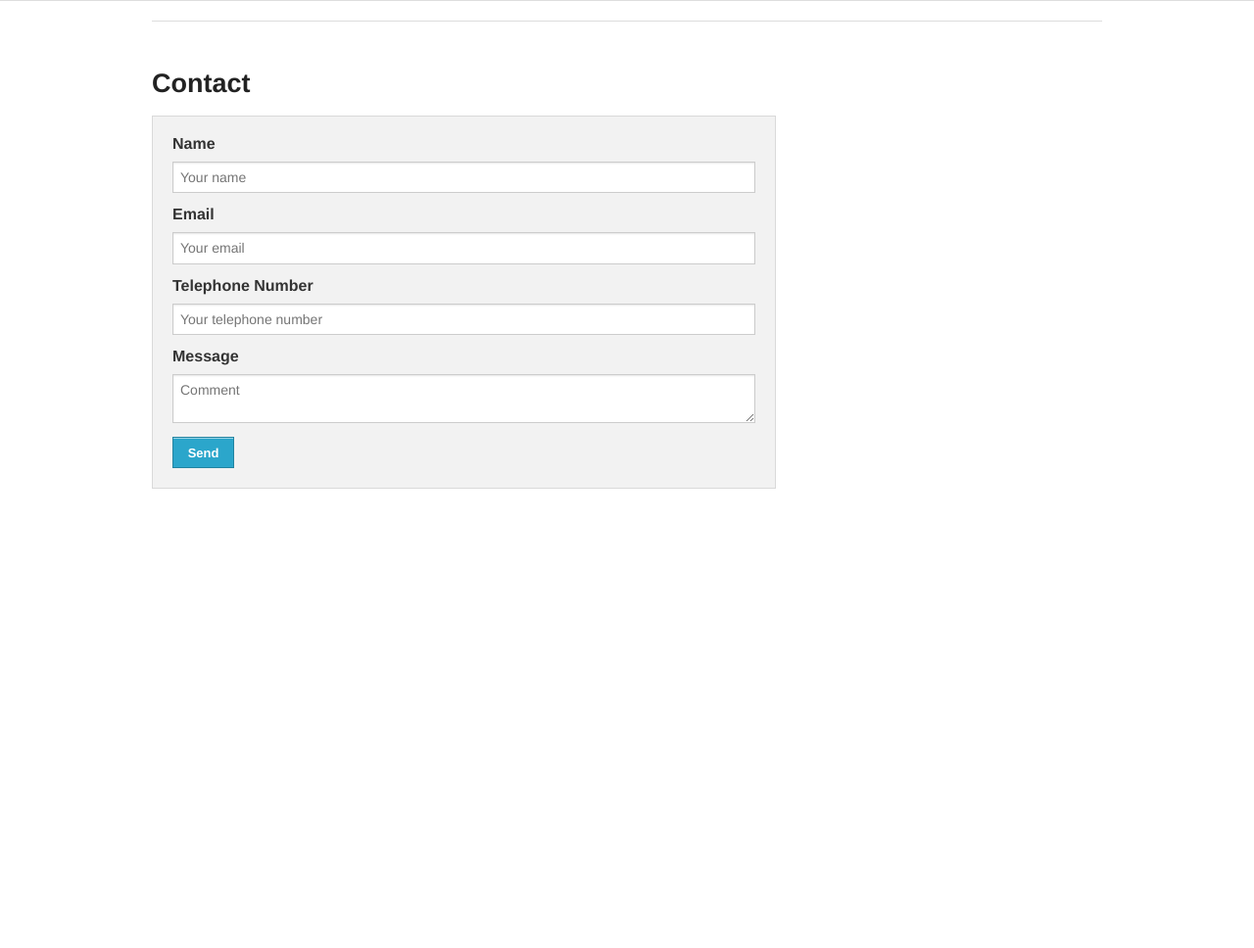
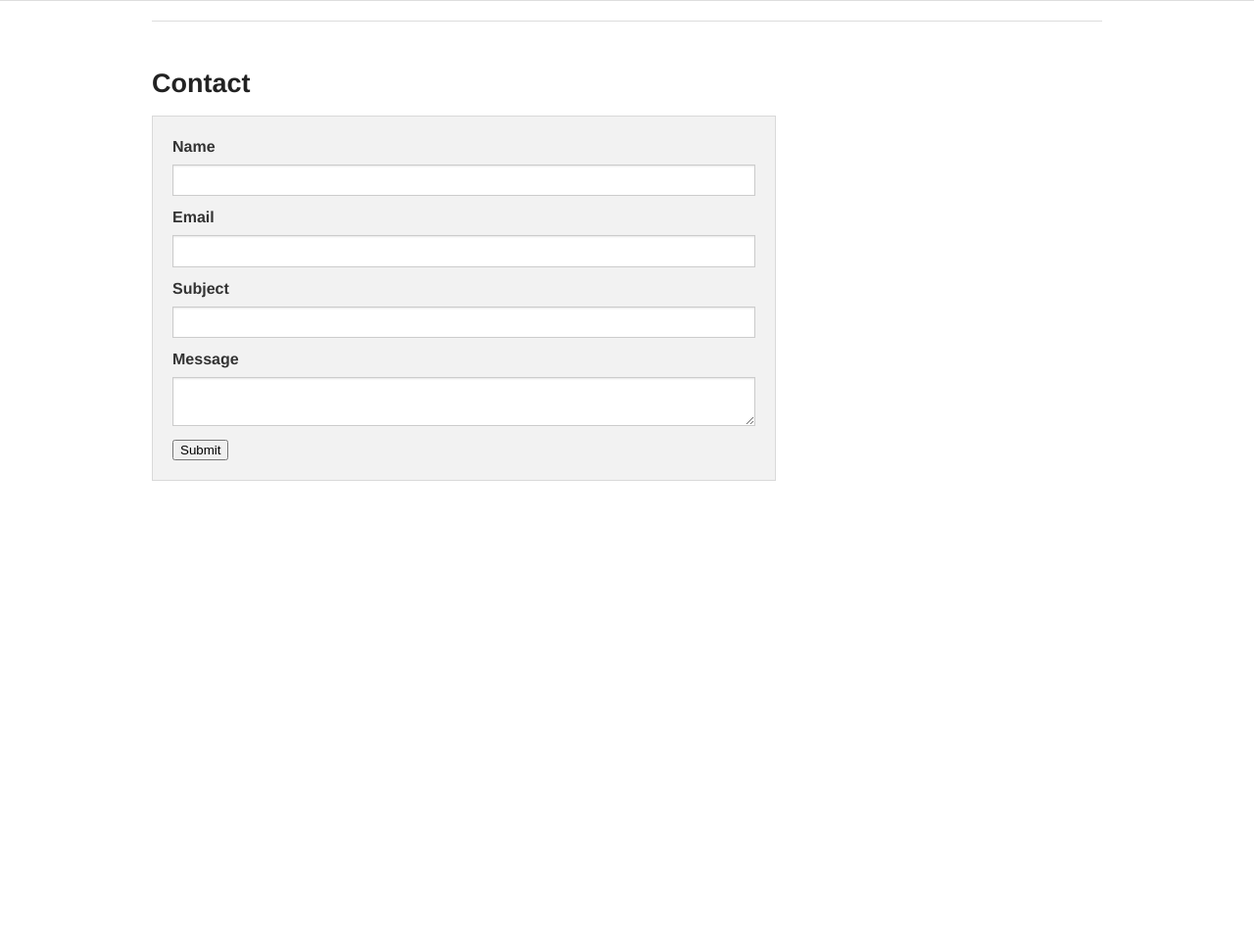
Before and after one commit to Zatanzone/soss, a PHP site: page /soss/contactus in a window 1280 px wide. Shown: the part 652-1620 px from the top of the page at 98% size. Run offline with PHP 8.4, Linux system fonts and the light colour scheme; some libraries are stand-ins or nearby versions.

Commit message:
commit for pull

```diff
--- a/application/views/contactus/contactus.php
+++ b/application/views/contactus/contactus.php
@@ -1,18 +1,39 @@
 <!-- main Content -->
 
-			<div class="row">
+	<div class="row">
 				<div class="large-8 columns">
 				<h3>Contact</h3>
 					<div class="panel">
-						<h6>Name</h6>
-						<input type="text" id="" name="" placeholder="Your name">
-						<h6>Email</h6>
-						<input type="email" id="" name="" placeholder="Your email">
-						<h6>Telephone Number</h6>
-						<input type="text" id="" name="" placeholder="Your telephone number">
-						<h6>Message</h6>
-						<textarea rows="10"  id="" name="" placeholder="Comment"></textarea>
-						<button class="small">Send</button>
+		<?php
+			if (isset($_REQUEST['email']))
+			//if "email" is filled out, send email
+			  {
+			  //send email
+			  $names = $_REQUEST['names'] ;
+			  $email = $_REQUEST['email'] ;
+			  $subject = $_REQUEST['subject'] ;
+			  $message = $_REQUEST['message'] ;
+			  mail("soss.phuket@gmail.com", $names, $subject,
+			  $message, "From:" . $email);
+			  echo "Thank you for using our mail form";
+			  }
+			else
+			//if "email" is not filled out, display the form
+			  {
+			  echo "<form method='post' action=''>
+			  <h6>Name</h6>
+			  <input name='names' type='text' >
+			  <h6>Email</h6>
+			  <input name='email' type='text' >
+			  <h6>Subject</h6>
+			  <input name='subject' type='text' >
+			  <h6>Message</h6>
+			  <textarea name='message' rows='15' cols='40'></textarea>
+			  <input type='submit' >
+			  </form>";
+			  }
+		?>
+
 					</div>
 				</div>
 			</div>
```
